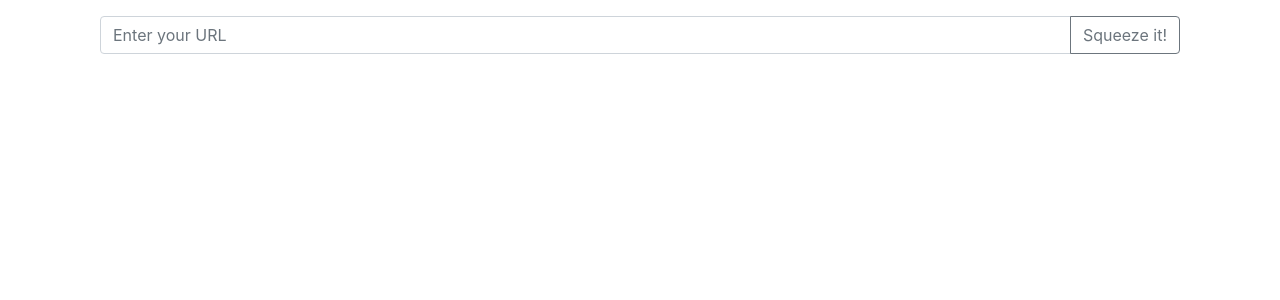
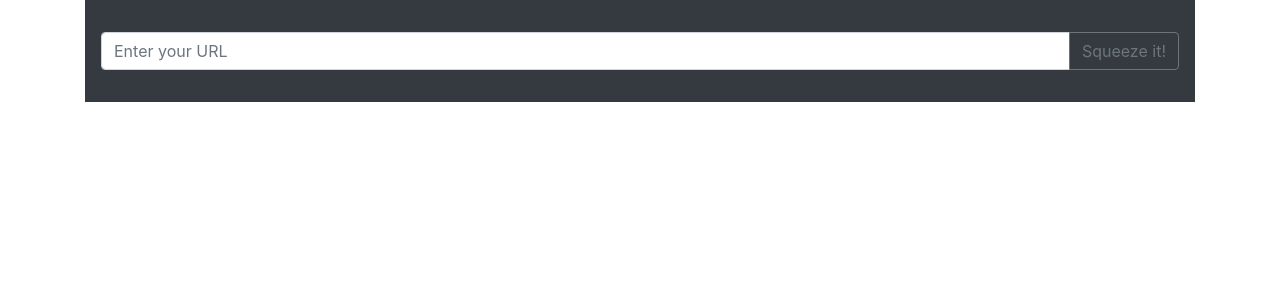
Before and after one commit to aidanduff/url-shortener-frontend, a React (Create React App) app: page / in a window 1280 px wide. Shown: the top 300 px of the page. Built offline with nearby package versions, Linux system fonts and the light colour scheme.

Commit message:
more styling

```diff
--- a/src/components/home.jsx
+++ b/src/components/home.jsx
@@ -34,7 +34,7 @@ class Home extends Component {
     render() {
         return (
         <React.Fragment>
-            <div className="container">
+            <div className="container p-3 mb-2 bg-dark text-white">
             <Input onUrlEntry={this.setOriginalUrl}
             onURLChange={this.changeOriginalUrl}/>
             <Output shortenedUrl={this.state.shortenedUrl}/>
```
